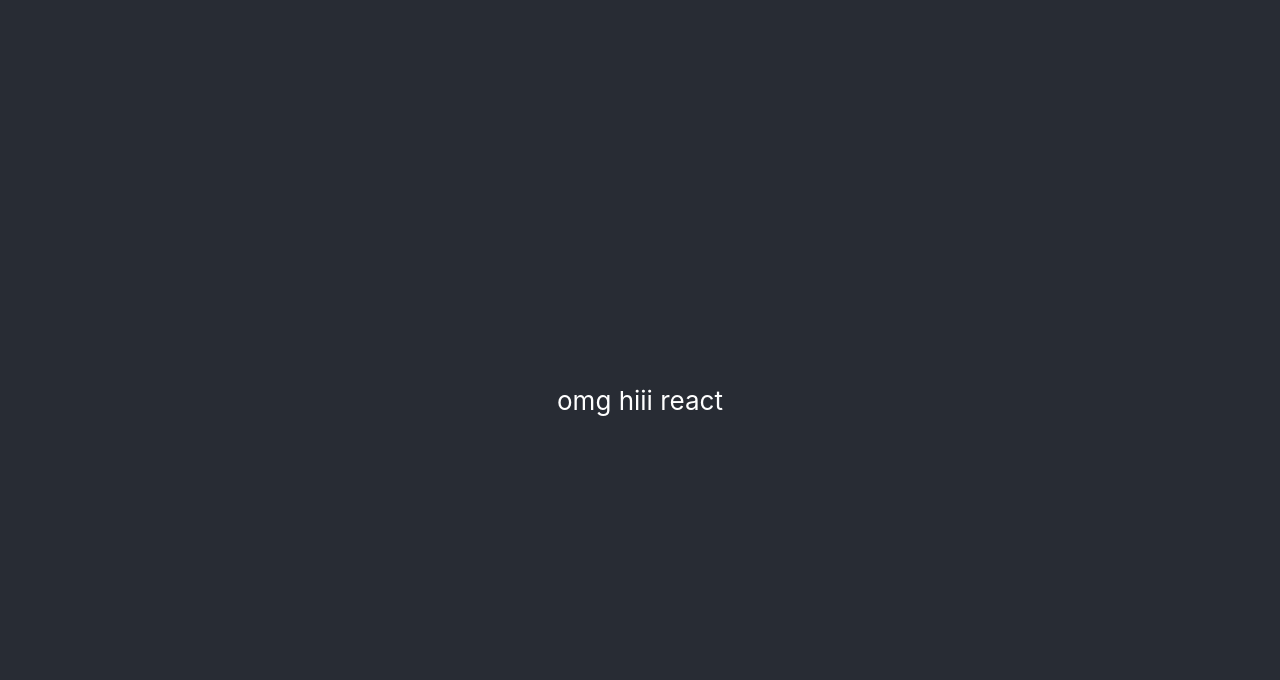
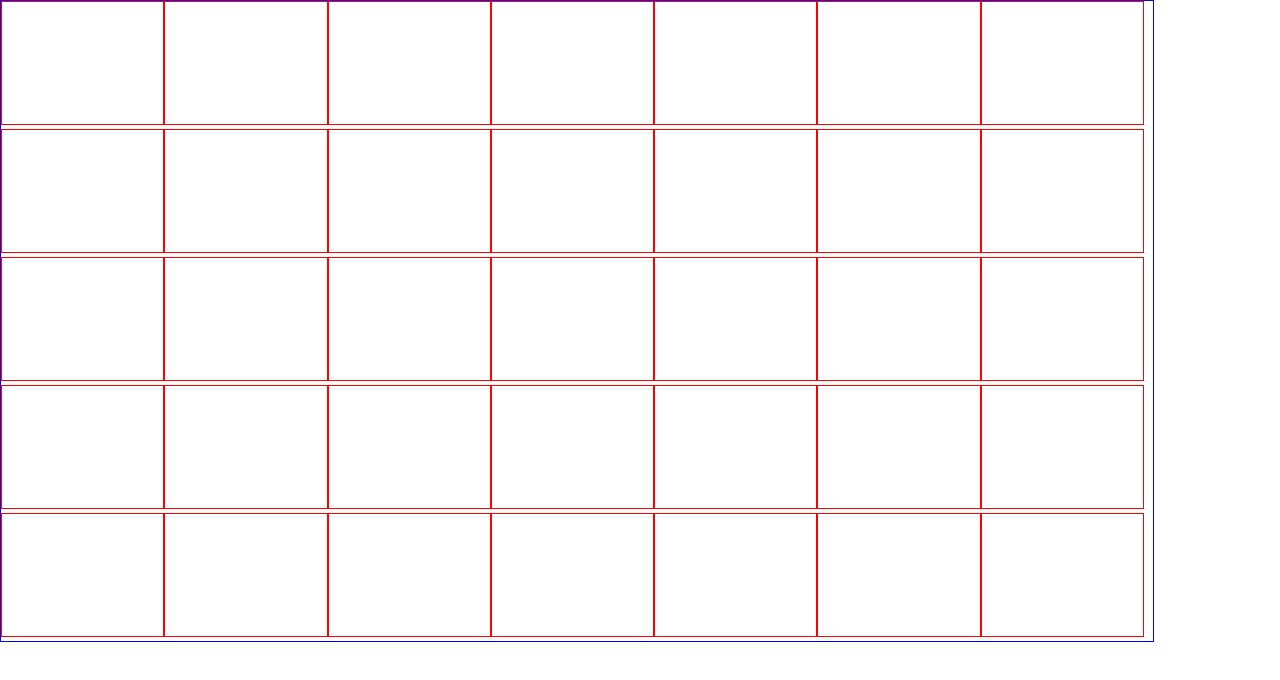
Before and after one commit to emijerochim/organizr, a React (Create React App) app: page / in a window 1280 px wide. Shown: the top 680 px of the page. Built offline with nearby package versions, Linux system fonts and the light colour scheme.

Commit message:
calendar day

```diff
--- a/package.json
+++ b/package.json
@@ -9,6 +9,7 @@
     "react": "^18.2.0",
     "react-dom": "^18.2.0",
     "react-scripts": "5.0.1",
+    "sass": "^1.53.0",
     "web-vitals": "^2.1.4"
   },
   "scripts": {
@@ -37,7 +38,6 @@
   },
   "description": "This project was bootstrapped with [Create React App](https://github.com/facebook/create-react-app).",
   "main": "index.js",
-  "devDependencies": {},
   "keywords": [],
   "author": "",
   "license": "ISC"
--- a/src/App.js
+++ b/src/App.js
@@ -1,10 +1,11 @@
-import Calendar from "./components/Calendar";
+import Calendar from "./components/Calendar/Calendar";
 import "./App.css";
+import days from "./days";
 
 function App() {
   return (
     <div className="App">
-      <Calendar />
+      <Calendar days={days} />
     </div>
   );
 }
--- a/src/components/Calendar.jsx
+++ /dev/null
@@ -1,9 +0,0 @@
-function Calendar(props) {
-  return (
-    <header className="App-header">
-      <p>omg hiii react</p>
-    </header>
-  );
-}
-
-export default Calendar;
--- /dev/null
+++ b/src/components/Calendar/Calendar.jsx
@@ -0,0 +1,14 @@
+import Day from "../Day/Day";
+import "./Calendar.scss";
+
+function Calendar(props) {
+  return (
+    <div className="calendar">
+      {props.days.map((day) => {
+        return <Day key={day} />;
+      })}
+    </div>
+  );
+}
+
+export default Calendar;
--- /dev/null
+++ b/src/components/Calendar/Calendar.scss
@@ -0,0 +1,7 @@
+.calendar {
+  display: flex;
+  flex-flow: row wrap;
+  height: 80vh;
+  width: 90vw;
+  border: 1px solid blue;
+}
--- /dev/null
+++ b/src/components/Day/Day.jsx
@@ -0,0 +1,7 @@
+import "./Day.scss";
+
+function Day(props) {
+  return <div className="calendar-day"></div>;
+}
+
+export default Day;
--- /dev/null
+++ b/src/components/Day/Day.scss
@@ -0,0 +1,5 @@
+.calendar-day {
+  height: 19%;
+  width: 14%;
+  border: 1px solid red;
+}
--- /dev/null
+++ b/src/days.js
@@ -0,0 +1,6 @@
+const days = [
+  1, 2, 3, 4, 5, 6, 7, 8, 9, 10, 11, 12, 13, 14, 15, 16, 17, 18, 19, 20, 21, 22,
+  23, 24, 25, 26, 27, 28, 29, 30, 31, 32, 33, 34, 35,
+];
+
+export default days;
```
Also changed, not shown: src/components/Calendar.scss (deleted), 1 other file (tests, documents, lock files or other folders).
